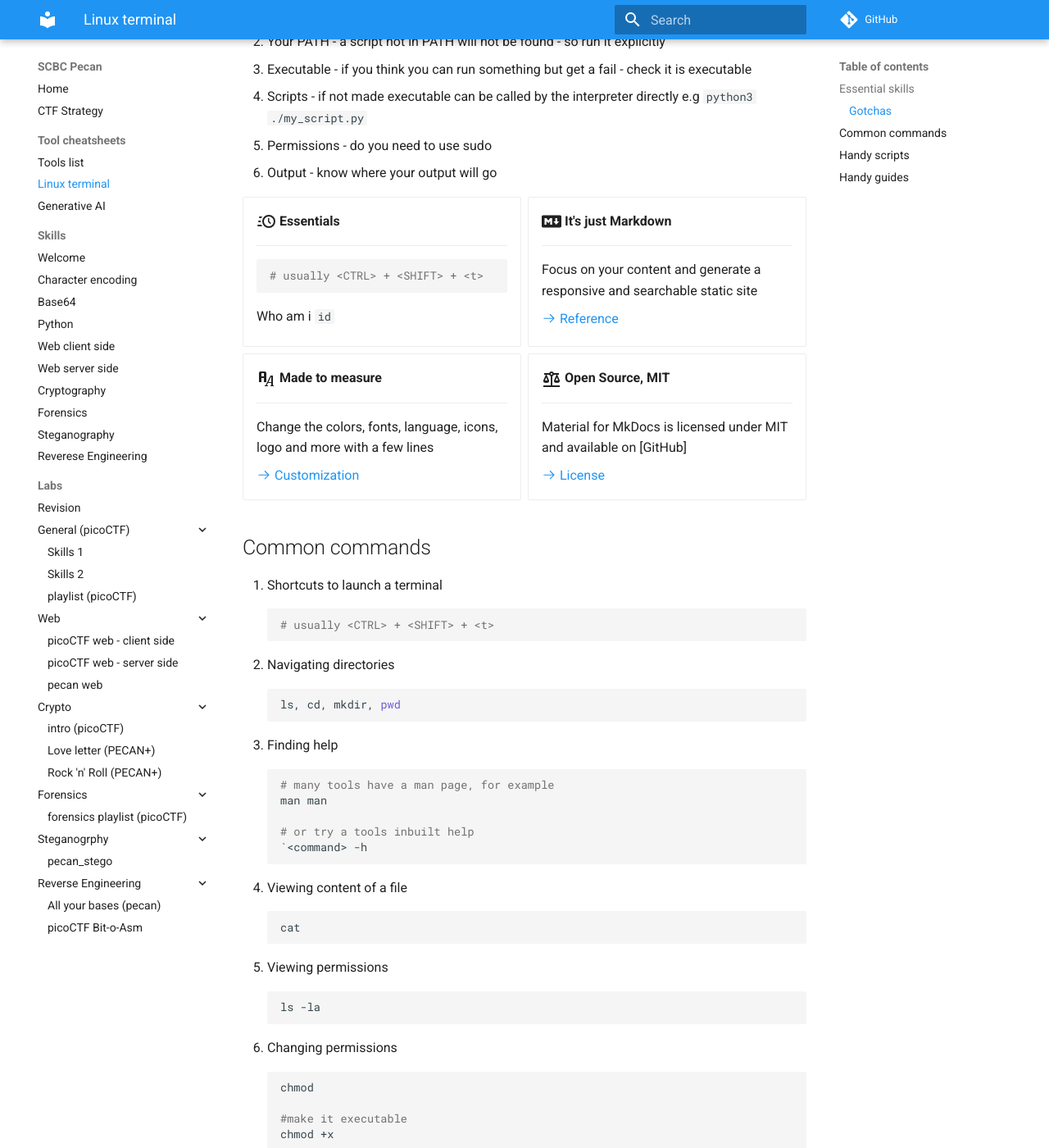
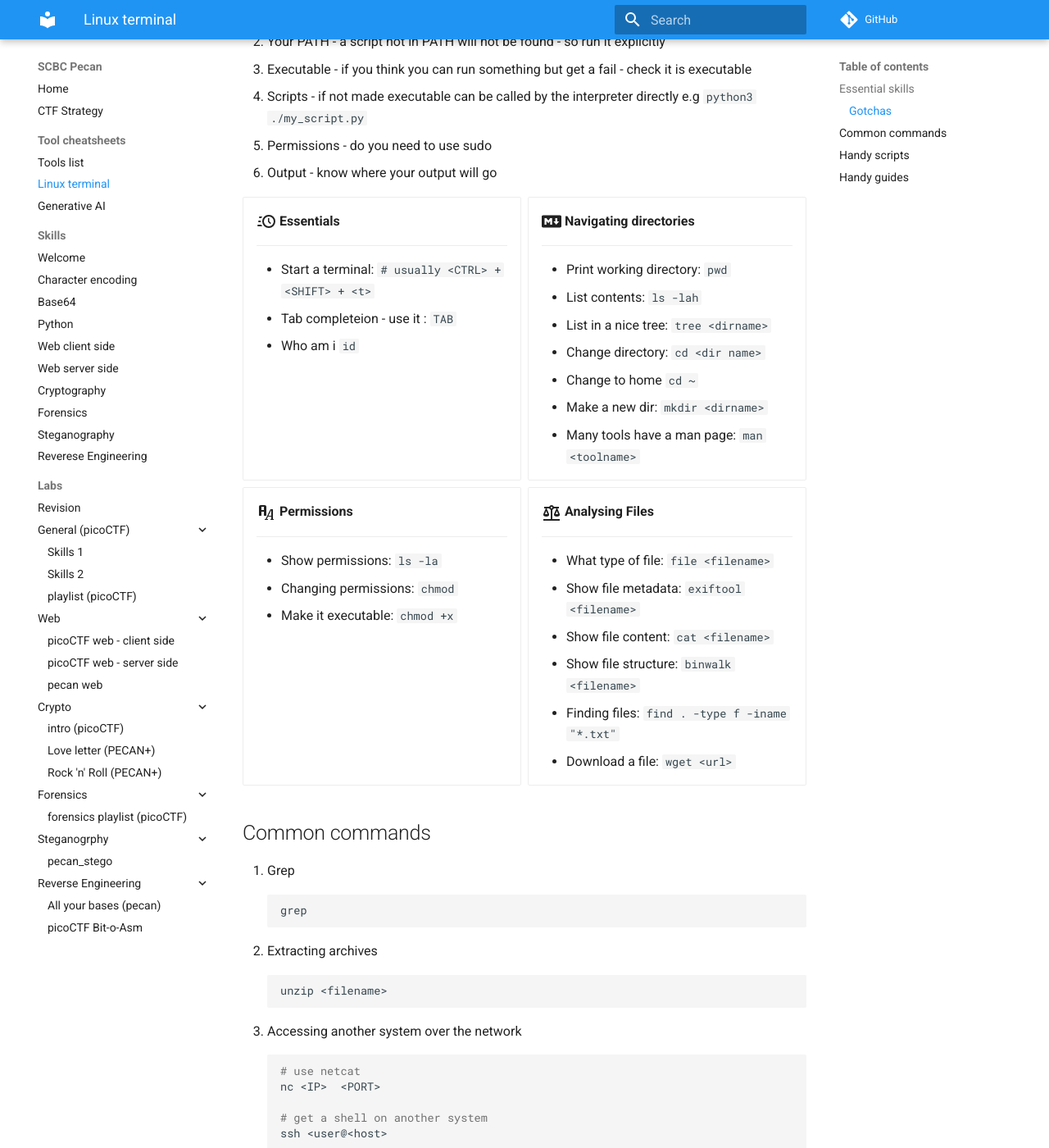
Before and after one commit to ding0t/scbc_pecan, an MkDocs documentation site: the page built from docs/lessons/linux_shell.md, in a window 1280 px wide and 1400 px high, scrolled down 504 px. Shown: the whole window at 82% size. Built offline with MkDocs 1.6.1 and Material for MkDocs 9.7.7, drawn with Linux system fonts in a browser that asks for light colours; comment, search, counter and statistics services are not loaded; some of the changed text lies outside the part shown.

Commit message:
update grid

````diff
--- a/docs/lessons/linux_shell.md
+++ b/docs/lessons/linux_shell.md
@@ -20,80 +20,46 @@ In the terminal keep in mind:
 -   :material-clock-fast:{ .lg .middle } __Essentials__
 
     ---
-    ```sh
-    # usually <CTRL> + <SHIFT> + <t>
-    ```
-    Who am i `id`
+    - Start a terminal: `# usually <CTRL> + <SHIFT> + <t>`
+    - Tab completeion - use it : `TAB`
+    - Who am i `id`
 
 
--   :fontawesome-brands-markdown:{ .lg .middle } __It's just Markdown__
+-   :fontawesome-brands-markdown:{ .lg .middle } __Navigating directories__
+
+    ---
+    - Print working directory: `pwd`
+    - List contents: `ls -lah`
+    - List in a nice tree: `tree <dirname>`
+    - Change directory: `cd <dir name>`
+    - Change to home `cd ~`
+    - Make a new dir: `mkdir <dirname>`
+    - Many tools have a man page: `man <toolname>`
+
+-   :material-format-font:{ .lg .middle } __Permissions__
 
     ---
 
-    Focus on your content and generate a responsive and searchable static site
+    - Show permissions: `ls -la`
+    - Changing permissions: `chmod`
+    - Make it executable: `chmod +x`
 
-    [:octicons-arrow-right-24: Reference](#)
 
--   :material-format-font:{ .lg .middle } __Made to measure__
+-   :material-scale-balance:{ .lg .middle } __Analysing Files__
 
     ---
 
-    Change the colors, fonts, language, icons, logo and more with a few lines
-
-    [:octicons-arrow-right-24: Customization](#)
-
--   :material-scale-balance:{ .lg .middle } __Open Source, MIT__
-
-    ---
-
-    Material for MkDocs is licensed under MIT and available on [GitHub]
-
-    [:octicons-arrow-right-24: License](#)
+    - What type of file: `file <filename>`
+    - Show file metadata: `exiftool <filename>`
+    - Show file content: `cat <filename>`
+    - Show file structure: `binwalk <filename>`
+    - Finding files: `find . -type f -iname "*.txt"`
+    - Download a file: `wget <url>`
 
 </div>
 
 ## Common commands
 
-1. Shortcuts to launch a terminal
-    ```sh
-    # usually <CTRL> + <SHIFT> + <t>
-    ```
-1. Navigating directories
-    ```sh
-    ls, cd, mkdir, pwd
-    ```
-1. Finding help
-    ```sh
-    # many tools have a man page, for example
-    man man
-
-    # or try a tools inbuilt help
-    `<command> -h
-    ```
-1. Viewing content of a file
-    ```sh
-    cat
-    ```
-1. Viewing permissions
-    ```sh
-    ls -la
-    ```
-1. Changing permissions
-    ```sh
-    chmod
-
-    #make it executable
-    chmod +x
-    ```
-1. Downloading a file
-    ```sh
-    wget
-    ```
-1. Finding files
-    ```sh
-    # look for files that have a txt extension, from the current working directory.
-    find . -type f -iname "*.txt"
-    ```
 1. Grep
     ```sh
     grep
````
